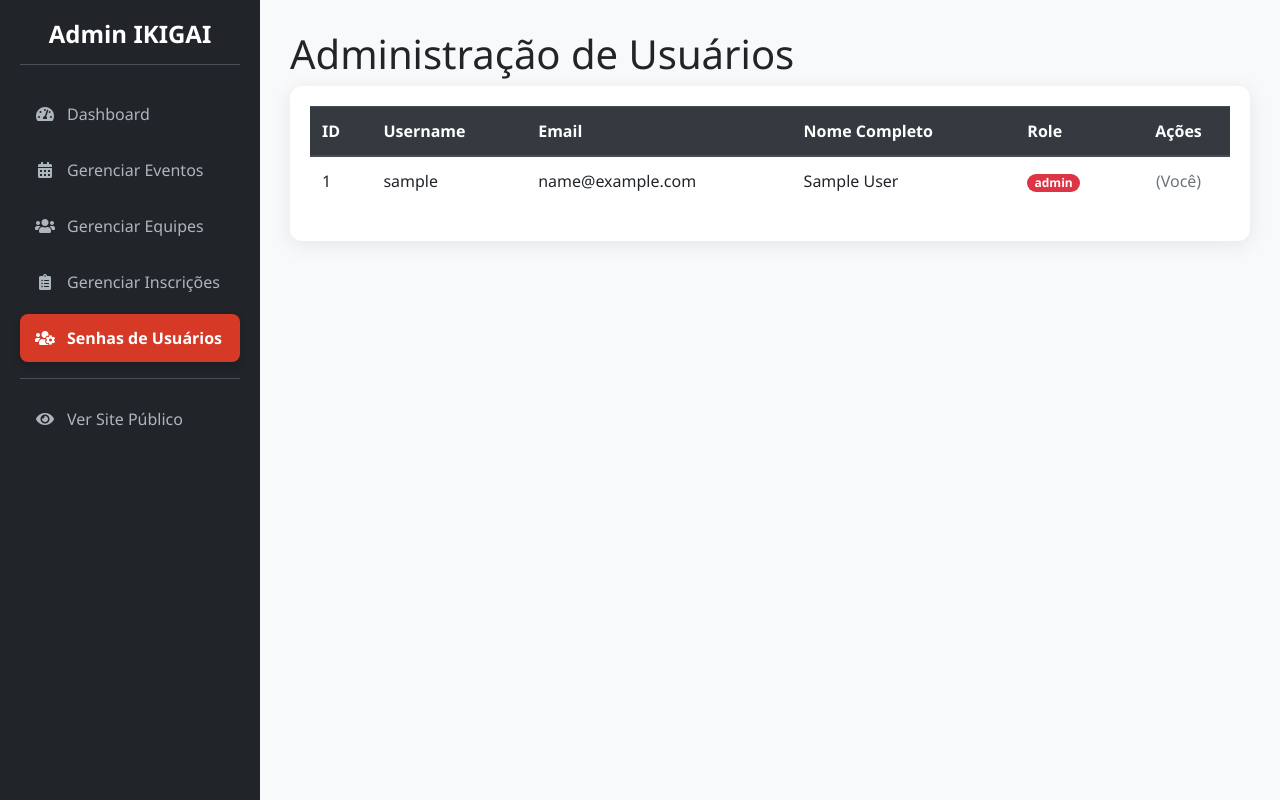
After one commit to wllynilson/ikigai, a Flask app: page /admin/usuarios in a window 1280 px wide. The commit adds this page. Run offline with Flask 3, Linux system fonts and the light colour scheme; a user stored in the database is signed in; tables that the repository leaves empty hold one stand-in row (values such as "Sample post"); some libraries are stand-ins or nearby versions.

Commit message:
Permite o administrador fazer o reset de senhas

```diff
--- a/app/admin/routes.py
+++ b/app/admin/routes.py
@@ -10,6 +10,7 @@ from ..models import Evento, Equipe, Inscricao, User
 from .forms import EditarInscricaoForm, EventoForm # 'from .' pois assumo que forms.py está na mesma pasta admin
 from flask import jsonify
 from sqlalchemy.orm import joinedload
+import secrets
 
 
 # --- LOGIN AUTOMÁTICO EM DESENVOLVIMENTO ---
@@ -385,3 +386,42 @@ def editar_inscricao(inscricao_id):
     return render_template('admin/admin_editar_inscricao.html',
                            titulo='Editar Inscrição',
                            form=form)
+
+
+@bp.route('/usuarios')
+@admin_required
+def gerenciar_usuarios():
+    """Lista todos os utilizadores para gerenciamento."""
+    page = request.args.get('page', 1, type=int)
+    usuarios_paginados = User.query.order_by(User.username).paginate(
+        page=page, per_page=15, error_out=False
+    )
+    return render_template('admin/admin_gerenciar_usuarios.html',
+                           titulo="Administração de Usuários",
+                           usuarios_paginados=usuarios_paginados)
+
+
+@bp.route('/usuario/<int:user_id>/resetar-senha', methods=['POST'])
+@admin_required
+def resetar_senha_usuario(user_id):
+    user = User.query.get_or_404(user_id)
+
+    # Evita que um admin resete a própria senha por esta rota
+    if user == current_user:
+        flash('Não pode resetar a sua própria senha por este método.', 'warning')
+        return redirect(url_for('admin.gerenciar_usuarios'))
+
+    try:
+        # Gera uma nova senha segura e temporária
+        nova_senha = f"ikigai@"
+
+        user.set_password(nova_senha)
+        db.session.commit()
+
+        # CRÍTICO: Informa ao admin a nova senha para que ele possa passá-la ao utilizador
+        flash(f"A senha para o utilizador '{user.username}' foi resetada para: {nova_senha}", 'success')
+    except Exception as e:
+        db.session.rollback()
+        flash(f"Ocorreu um erro ao resetar a senha: {str(e)}", 'danger')
+
+    return redirect(url_for('admin.gerenciar_usuarios'))
--- a/app/templates/admin/admin_base.html
+++ b/app/templates/admin/admin_base.html
@@ -32,6 +32,10 @@
            class="{{ 'active' if 'inscricao' in request.endpoint else '' }}">
             <i class="fas fa-clipboard-list"></i> Gerenciar Inscrições
         </a>
+        <a href="{{ url_for('admin.gerenciar_usuarios') }}"
+           class="{{ 'active' if 'usuario' in request.endpoint else '' }}">
+            <i class="fas fa-users-cog"></i> <span>Senhas de Usuários</span>
+        </a>
         <hr style="border-color: #495057;">
         <a href="{{ url_for('public.index') }}"><i class="fas fa-eye"></i> Ver Site Público</a>
     </nav>
--- /dev/null
+++ b/app/templates/admin/admin_gerenciar_usuarios.html
@@ -0,0 +1,49 @@
+{% extends 'admin/admin_base.html' %}
+
+{% block title %}{{ titulo }}{% endblock %}
+{% block page_title %}{{ titulo }}{% endblock %}
+
+{% block content %}
+<div class="card">
+    <div class="card-body">
+        <div class="table-responsive">
+            <table class="table table-hover">
+                <thead class="thead-dark">
+                    <tr>
+                        <th>ID</th>
+                        <th>Username</th>
+                        <th>Email</th>
+                        <th>Nome Completo</th>
+                        <th>Role</th>
+                        <th class="text-center">Ações</th>
+                    </tr>
+                </thead>
+                <tbody>
+                    {% for user in usuarios_paginados.items %}
+                    <tr>
+                        <td>{{ user.id }}</td>
+                        <td>{{ user.username }}</td>
+                        <td>{{ user.email }}</td>
+                        <td>{{ user.nome_completo or 'Não preenchido' }}</td>
+                        <td><span class="badge badge-pill {{ 'badge-danger' if user.role == 'admin' else 'badge-secondary' }}">{{ user.role }}</span></td>
+                        <td class="text-center">
+                            {% if user.id != current_user.id %}
+                            <form method="POST" action="{{ url_for('admin.resetar_senha_usuario', user_id=user.id) }}"
+                                  onsubmit="return confirm('Tem a certeza que deseja resetar a senha para este usuário? Uma nova senha será gerada.');">
+                                <button type="submit" class="btn btn-warning btn-sm">
+                                    <i class="fas fa-key"></i> Resetar Senha
+                                </button>
+                            </form>
+                            {% else %}
+                            <span class="text-muted"> (Você) </span>
+                            {% endif %}
+                        </td>
+                    </tr>
+                    {% endfor %}
+                </tbody>
+            </table>
+        </div>
+    </div>
+</div>
+
+{% endblock %}
```
